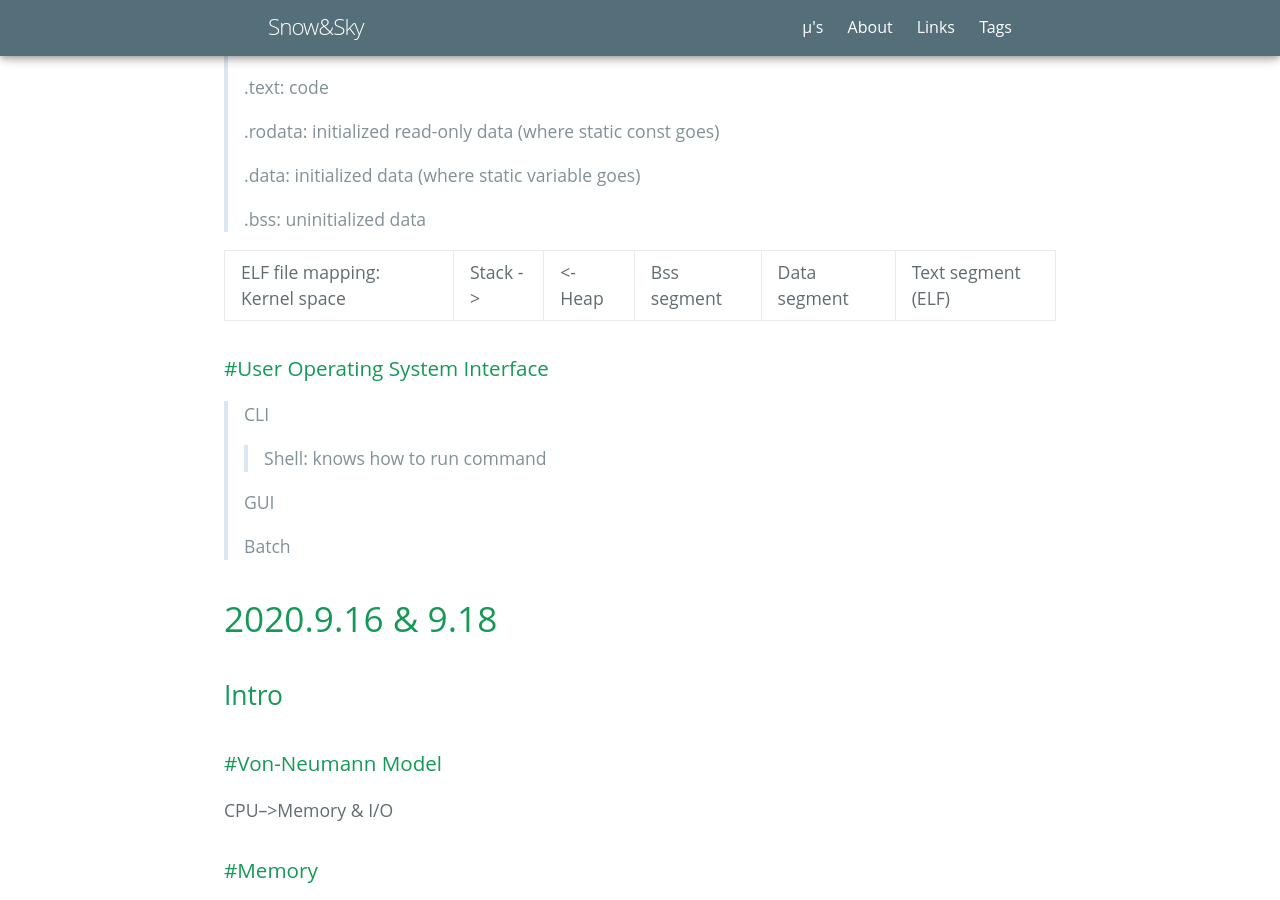
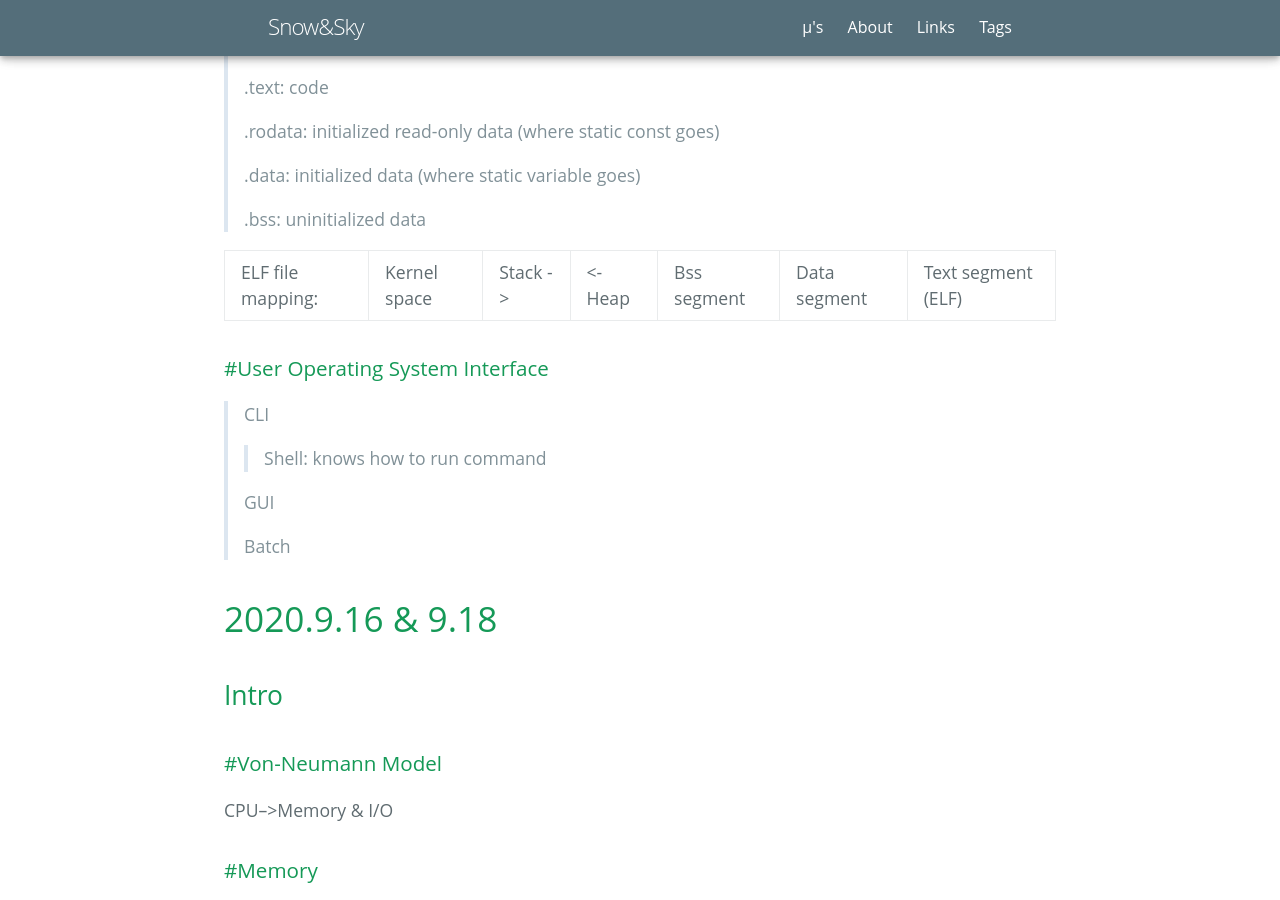
Before and after one commit to NishikinoSky/NishikinoSky.github.io, a Jekyll site: the page built from _posts/2020-10-16-Operating-System.md, in a window 1280 px wide and 900 px high, scrolled down 2840 px. Built offline with Jekyll 4.4.1, drawn with Linux system fonts in a browser that asks for light colours; some web fonts are replaced.

```diff
--- a/_posts/2020-10-16-Operating-System.md
+++ b/_posts/2020-10-16-Operating-System.md
@@ -100,7 +100,7 @@ ELF includes ELF header, Program header table, .text, .rodata, .data, .bass, Sec
 >
 > .bss: uninitialized data
 
-ELF file mapping: Kernel space | Stack -> | <- Heap | Bss segment | Data segment | Text segment (ELF)
+ELF file mapping: | Kernel space | Stack -> | <- Heap | Bss segment | Data segment | Text segment (ELF)
 
 
 ### #User Operating System Interface
```
